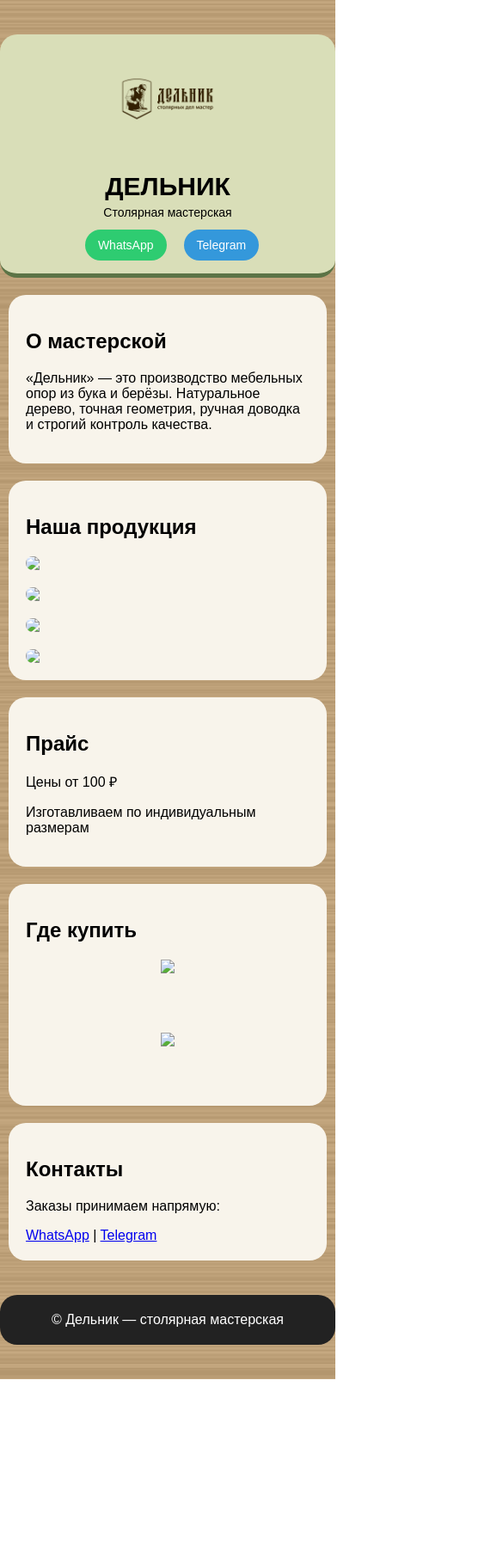
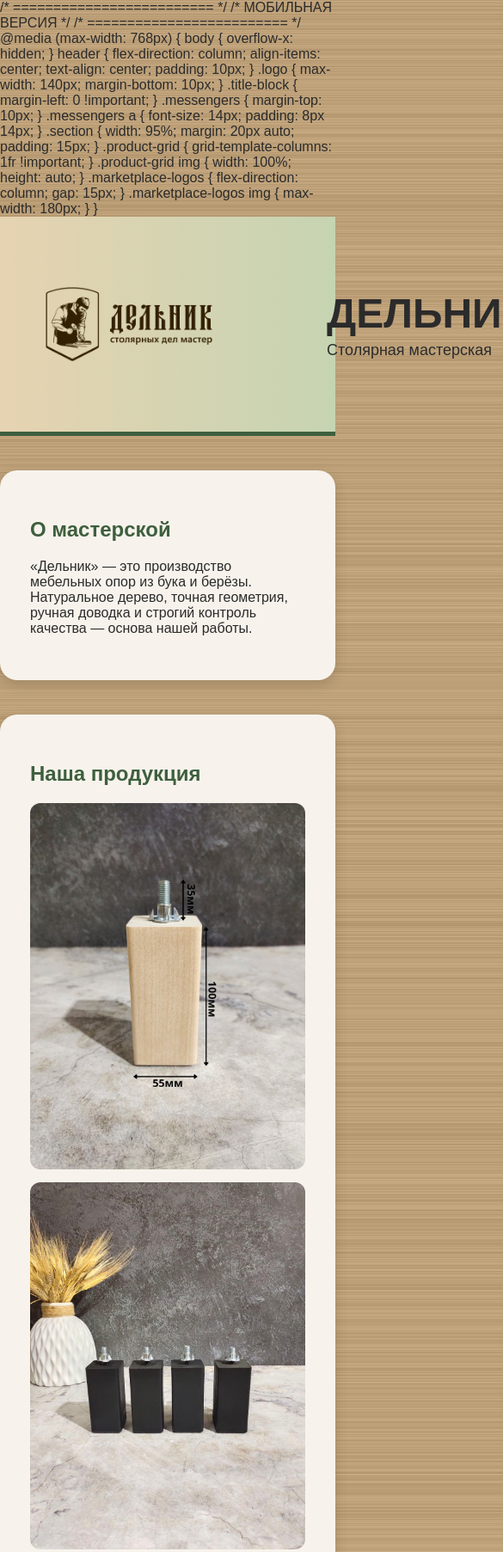
Before and after one commit to kvazar9009-boop/delnik, a plain HTML site: page index.html in a window 390 px wide. Shown: the top 1805 px of the page at 86% size, 585 px wide, since content can reach past the window. Before the commit the page ends 1604 px from the top, so only its background shows below. Drawn offline with Linux system fonts and the light colour scheme.

Commit message:
Add files via upload

```diff
--- a/index.html
+++ b/index.html
@@ -4,218 +4,244 @@
     <meta charset="UTF-8">
     <title>Дельник — столярная мастерская</title>
     <meta name="viewport" content="width=device-width, initial-scale=1.0">
-
     <style>
         body {
             margin: 0;
             font-family: Arial, sans-serif;
-      background: url("background-wood.jpg") center/cover no-repeat;
+            background: url('background-wood.jpg') repeat; background-size: auto;
+            color: #2b2b2b;
         }
-
-    .wrapper {
-      max-width: 1100px;
-      margin: 40px auto;
+        header {
+            background: linear-gradient(90deg, #e6d3b1, #c6d4b2);
+            display: flex;
+            align-items: center;
+            justify-content: space-between;
+            padding: 15px 40px;
+            border-bottom: 5px solid #3e5f3e;
         }
-
-    header {
-      background: #d9deb8;
-      border-radius: 20px;
-      display: flex;
-      justify-content: space-between;
-      align-items: center;
-      padding: 30px;
-      border-bottom: 5px solid #5c7446;
-    }
-
         .logo-block {
             display: flex;
             align-items: center;
-      gap: 25px;
+        }
+        .logo-block img {
+            height: 220px; /* увеличено по требованию */
+        }
+        .logo-text {
+            margin-left: 120px; /* смещено правее */
+        }
+        .logo-text h1 {
+            margin: 0;
+            font-size: 48px;
+        }
+        .logo-text p {
+            margin: 5px 0 0;
+            font-size: 18px;
+        }
+        .messengers a {
+            margin-left: 10px;
+            padding: 14px 24px;
+            border-radius: 10px;
+            text-decoration: none;
+            color: #fff;
+            font-weight: bold;
+            font-size: 18px;
+        }
+        .wa {background: #25D366;}
+        .tg {background: #0088CC;}
+
+        .section {
+            max-width: 1100px;
+            margin: 40px auto;
+            background: #f7f3ec;
+            border-radius: 20px;
+            padding: 35px;
+            box-shadow: 0 5px 15px rgba(0,0,0,0.15);
         }
 
-    .logo-block img {
-      height: 200px;
-    }
-
-    .logo-text h1 {
-      margin: 0;
-      font-size: 44px;
-    }
-
-    .logo-text p {
-      margin: 5px 0 0 0;
-    }
-
-    .messengers a {
-      margin-left: 10px;
-      text-decoration: none;
-      background: #2ecc71;
-      color: white;
-      padding: 10px 15px;
-      border-radius: 20px;
-      font-size: 14px;
-    }
-
-    .section {
-      background: #f8f4eb;
-      border-radius: 20px;
-      padding: 25px;
-      margin: 30px 0;
+        h2 {
+            color: #3e5f3e;
         }
 
         .gallery {
             display: grid;
-      grid-template-columns: repeat(2, 1fr);
-      gap: 20px;
+            grid-template-columns: repeat(auto-fit, minmax(200px, 1fr));
+            gap: 15px;
+            margin-top: 20px;
         }
 
         .gallery img {
             width: 100%;
-      border-radius: 15px;
+            border-radius: 12px;
+            object-fit: cover;
         }
 
         .marketplaces {
             display: flex;
             gap: 40px;
-      margin-top: 15px;
+            margin-top: 20px;
         }
 
         .marketplaces img {
-      height: 80px;
+            height: 70px;
+        }
+
+        .colors {
+            margin-top: 10px;
+            font-weight: bold;
         }
 
         footer {
             text-align: center;
-      color: white;
-      background: #222;
             padding: 20px;
-      border-radius: 20px;
-      margin-top: 40px;
+            font-size: 14px;
+            background: #2b2b2b;
+            color: #fff;
         }
+    </style>
+    /* ========================= */
+/* МОБИЛЬНАЯ ВЕРСИЯ */
+/* ========================= */
 
-    /* ✅ МОБИЛЬНАЯ АДАПТАЦИЯ — ИСПРАВЛЕННАЯ */
 @media (max-width: 768px) {
 
   body {
     overflow-x: hidden;
-        background-position: center;
   }
 
   header {
     flex-direction: column;
+    align-items: center;
     text-align: center;
-        padding: 15px 10px;
+    padding: 10px;
   }
 
-      .logo-block {
-        flex-direction: column;
-        align-items: center;
+  .logo {
+    max-width: 140px;
+    margin-bottom: 10px;
   }
 
-      .logo-block img {
-        height: 120px;
-      }
-
-      .logo-text h1 {
-        font-size: 30px;
-      }
-
-      .logo-text p {
-        font-size: 14px;
+  .title-block {
+    margin-left: 0 !important;
   }
 
   .messengers {
-        margin-top: 12px;
-        display: flex;
-        justify-content: center;
-        gap: 10px;
-        flex-wrap: wrap;
+    margin-top: 10px;
+  }
+
+  .messengers a {
+    font-size: 14px;
+    padding: 8px 14px;
   }
 
   .section {
-        margin: 20px 10px;
-        padding: 20px;
+    width: 95%;
+    margin: 20px auto;
+    padding: 15px;
   }
 
-      .gallery {
-        grid-template-columns: 1fr;
+  .product-grid {
+    grid-template-columns: 1fr !important;
   }
 
-      .marketplaces {
-        flex-direction: column;
-        align-items: center;
-        gap: 20px;
+  .product-grid img {
+    width: 100%;
+    height: auto;
   }
 
-      .marketplaces img {
-        height: 65px;
+  .marketplace-logos {
+    flex-direction: column;
+    gap: 15px;
   }
+
+  .marketplace-logos img {
+    max-width: 180px;
+  }
+
 }
 </style>
 </head>
-
 <body>
-
-  <div class="wrapper">
 
 <header>
     <div class="logo-block">
-        <img src="logo.png">
+        <img src="logo.png" alt="Дельник">
         <div class="logo-text">
             <h1>ДЕЛЬНИК</h1>
             <p>Столярная мастерская</p>
         </div>
     </div>
-
     <div class="messengers">
-        <a href="#">WhatsApp</a>
-        <a href="#" style="background:#3498db;">Telegram</a>
+        <a class="wa" href="https://wa.me/79139236666" target="_blank">WhatsApp</a>
+        <a class="tg" href="https://t.me/delniksm" target="_blank">Telegram</a>
     </div>
 </header>
 
-    <div class="section">
+<section class="section">
     <h2>О мастерской</h2>
-      <p>
-        «Дельник» — это производство мебельных опор из бука и берёзы.
-        Натуральное дерево, точная геометрия, ручная доводка и строгий контроль качества.
-      </p>
-    </div>
+    <p>«Дельник» — это производство мебельных опор из бука и берёзы. Натуральное дерево, точная геометрия, ручная доводка и строгий контроль качества — основа нашей работы.</p>
+</section>
 
-    <div class="section">
+<section class="section">
     <h2>Наша продукция</h2>
     <div class="gallery">
-        <img src="1.jpg">
-        <img src="2.jpg">
-        <img src="3.jpg">
-        <img src="4.jpg">
+
+<img src="photo1.jpg">
+<img src="photo2.jpg">
+<img src="photo3.jpg">
+<img src="photo4.jpg">
+<img src="photo5.jpg">
+<img src="photo6.jpg">
+<img src="photo7.jpg">
+<img src="photo8.jpg">
+<img src="photo9.jpg">
+<img src="photo10.jpg">
+<img src="photo11.jpg">
+<img src="photo12.jpg">
+<img src="photo13.jpg">
+<img src="photo14.jpg">
+<img src="photo15.jpg">
+<img src="photo16.jpg">
+<img src="photo17.jpg">
+<img src="photo18.jpg">
+<img src="photo19.jpg">
+<img src="photo20.jpg">
+
+
     </div>
+</section>
+
+<section class="section">
+    <h2>Прайс</h2>
+    <p><b>Цены от 100 ₽</b></p>
+    <p>* Можем изготовить мебельные опоры по вашим размерам.<br>
+    Сложные и нестандартные заказы принимаем только при оптовой покупке от 100 опор.</p>
+    <div class="colors">
+        Цвета: чёрный, венге, тёмный орех, светлый орех
     </div>
+</section>
 
-    <div class="section">
-      <h2>Прайс</h2>
-      <p>Цены от 100 ₽</p>
-      <p>Изготавливаем по индивидуальным размерам</p>
+<section class="section">
+    <h2>Где купить</h2>
+    <div class="marketplaces" style="align-items:center;">
+        <a href="https://www.ozon.ru/seller/delnik-2628603/" target="_blank" aria-label="Ozon" style="display:inline-block; text-decoration:none; margin-right:30px;">
+            <img src="ozon.svg" alt="OZON" style="height:80px; vertical-align:middle;">
+        </a>
+        <a href="https://www.wildberries.ru/seller/4564011" target="_blank" aria-label="Wildberries" style="display:inline-block; text-decoration:none;">
+            <img src="wb.svg" alt="Wildberries" style="height:80px; vertical-align:middle;">
+        </a>
     </div>
+</section>
 
-    <div class="section">
-      <h2>Где купить</h2>
-      <div class="marketplaces">
-        <img src="ozon.png">
-        <img src="wildberries.png">
-      </div>
-    </div>
-
-    <div class="section">
+<section class="section">
     <h2>Контакты</h2>
     <p>Заказы принимаем напрямую:</p>
-      <a href="#">WhatsApp</a> | <a href="#">Telegram</a>
-    </div>
+    <p><a href="https://wa.me/79139236666" target="_blank">WhatsApp</a> |
+       <a href="https://t.me/delniksm" target="_blank">Telegram</a></p>
+</section>
 
 <footer>
     © Дельник — столярная мастерская
 </footer>
 
-  </div>
-
 </body>
 </html>
```
Lines whose indentation alone changed are shown as unchanged.
